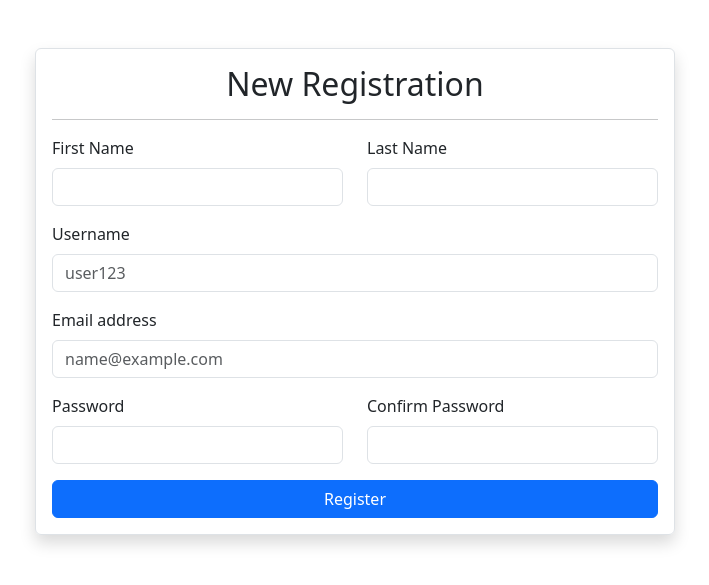
After one commit to 22f2001061/bootcamp-application, a Flask app: page /register in a window 1280 px wide. The commit adds this page. Shown: the top 585 px of the page, without its empty margins (285-994 px from the left). Run offline with Flask 3, Linux system fonts and the light colour scheme.

Commit message:
Added bootstrap for styling and created Register user form

```diff
--- a/main.py
+++ b/main.py
@@ -9,9 +9,9 @@ def homepage():
     return render_template("homepage.html")
 
 
-@app.route("/hello")
-def hello():
-    return render_template("hello.html")
+@app.route("/register")
+def register():
+    return render_template("register.html")
 
 
 if __name__ == "__main__":
--- /dev/null
+++ b/templates/base.html
@@ -0,0 +1,28 @@
+<!DOCTYPE html>
+<html lang="en">
+
+<head>
+    <meta charset="UTF-8">
+    <meta name="viewport" content="width=device-width, initial-scale=1.0">
+    <link href="https://cdn.jsdelivr.net/npm/bootstrap@5.3.3/dist/css/bootstrap.min.css" rel="stylesheet"
+        integrity="sha384-QWTKZyjpPEjISv5WaRU9OFeRpok6YctnYmDr5pNlyT2bRjXh0JMhjY6hW+ALEwIH" crossorigin="anonymous">
+    <link rel="stylesheet" href="{{ url_for('static', filename='main.css') }}">
+    <title>Homepage</title>
+</head>
+
+<body>
+    {% block content %}
+
+    {% endblock %}
+    <script src="https://cdn.jsdelivr.net/npm/bootstrap@5.3.3/dist/js/bootstrap.bundle.min.js"
+        integrity="sha384-YvpcrYf0tY3lHB60NNkmXc5s9fDVZLESaAA55NDzOxhy9GkcIdslK1eN7N6jIeHz"
+        crossorigin="anonymous"></script>
+    {% block second_block %}
+
+
+
+
+    {% endblock %}
+</body>
+
+</html>
--- /dev/null
+++ b/templates/register.html
@@ -0,0 +1,45 @@
+{% extends "base.html" %}
+
+{% block content %}
+
+<div class="container-fluid">
+    <div class="row mt-5">
+        <div class="offset-3 col-6 shadow border rounded p-3">
+            <h2 class="text-center">New Registration</h2>
+            <hr>
+            <form action="">
+                <div class="row mb-3">
+                    <div class="col-6">
+                        <label class="form-label" for="firstName">First Name</label>
+                        <input class="form-control" type="text" id="firstName">
+                    </div>
+                    <div class="col-6">
+                        <label class="form-label" for="lastName">Last Name</label>
+                        <input class="form-control" type="text" id="lastName">
+                    </div>
+                </div>
+                <div class="mb-3">
+                    <label for="username" class="form-label">Username</label>
+                    <input type="text" class="form-control" id="username" placeholder="user123">
+                </div>
+                <div class="mb-3">
+                    <label for="exampleFormControlInput1" class="form-label">Email address</label>
+                    <input type="email" class="form-control" id="exampleFormControlInput1"
+                        placeholder="name@example.com">
+                </div>
+                <div class="row mb-3">
+                    <div class="col-6">
+                        <label class="form-label" for="password">Password</label>
+                        <input class="form-control" type="password" id="password">
+                    </div>
+                    <div class="col-6">
+                        <label class="form-label" for="confirmPassword">Confirm Password</label>
+                        <input class="form-control" type="password" id="confirmPassword">
+                    </div>
+                </div>
+                <button class="btn btn-primary w-100" type="submit">Register</button>
+            </form>
+        </div>
+    </div>
+</div>
+{%endblock%}
```
Also changed, not shown: templates/homepage.html (+8 -17 lines).
